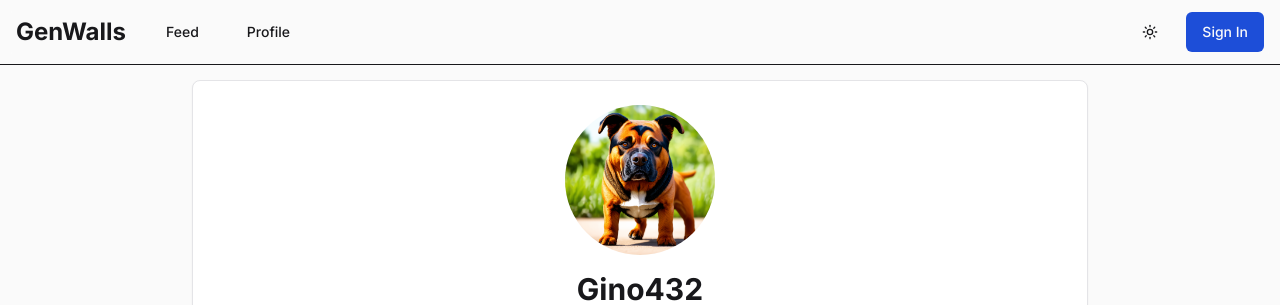
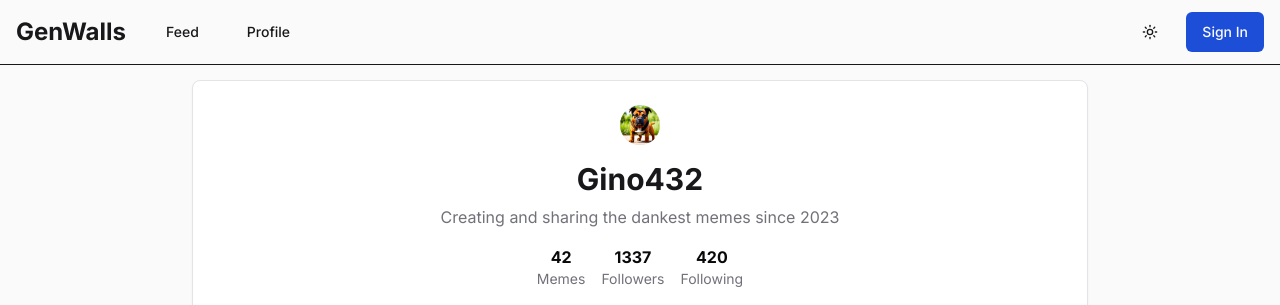
Before and after one commit to saliftankoano/animegen, a Next.js app: page /profile in a window 1280 px wide. Shown: the top 305 px of the page. Built offline with nearby package versions, Linux system fonts and the light colour scheme; no server answers.

Commit message:
replace profile img with shadcn component

```diff
--- a/app/profile/page.tsx
+++ b/app/profile/page.tsx
@@ -1,7 +1,6 @@
 "use client";
 
 import { useState } from "react";
-import Image from "next/image";
 import { Card, CardContent } from "@/components/ui/card";
 import { Button } from "@/components/ui/button";
 import { Input } from "@/components/ui/input";
@@ -16,6 +15,7 @@ import {
 import { Label } from "@/components/ui/label";
 import { ImageCard } from "@/components/ImageCard";
 import { useUser } from "@clerk/clerk-react";
+import { Avatar, AvatarFallback, AvatarImage } from "@/components/ui/avatar";
 
 // This would typically come from an API call
 const userProfile = {
@@ -80,13 +80,10 @@ export default function ProfilePage() {
     <div className="max-w-4xl mx-auto space-y-8">
       <Card className="overflow-hidden">
         <CardContent className="p-6 flex flex-col items-center text-center">
-          <Image
-            src={user?.imageUrl || "/dawg.png"}
-            alt={profile.username}
-            width={150}
-            height={150}
-            className="rounded-full mb-4"
-          />
+          <Avatar className="mb-4">
+            <AvatarImage src={user?.imageUrl || "/dawg.png"} />
+            <AvatarFallback>{user?.username?.charAt(0) || "G"}</AvatarFallback>
+          </Avatar>
           <h1 className="text-3xl font-bold text-primary mb-2">
             {user?.username || "Gino432"}
           </h1>
```
